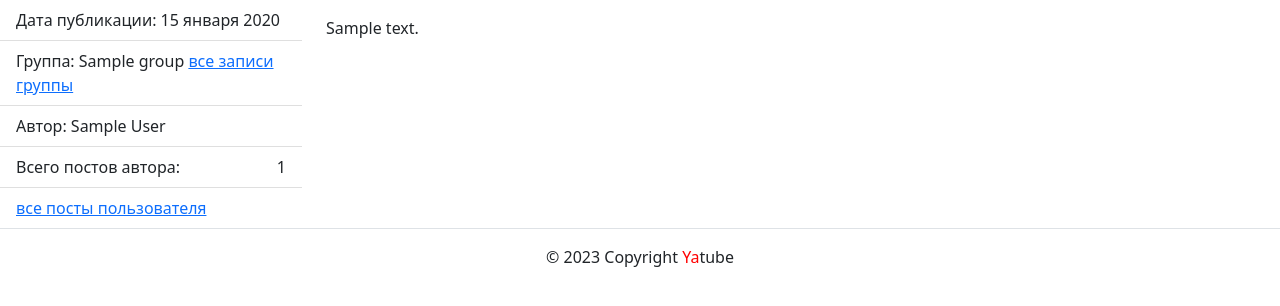
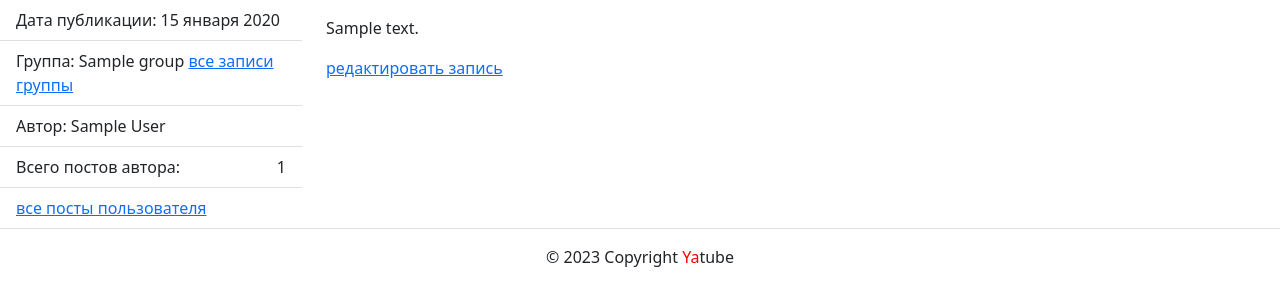
Before and after one commit to ostrogovkirill/hw03_forms, a Django app: page /posts/1/ in a window 1280 px wide. Shown: the part 56-362 px from the top of the page. Run offline with Django 3.2, Linux system fonts and the light colour scheme; tables that the repository leaves empty hold one stand-in row (values such as "Sample post"); some libraries are stand-ins or nearby versions.

Commit message:
Финальные исправления

```diff
--- a/yatube/templates/posts/post_detail.html
+++ b/yatube/templates/posts/post_detail.html
@@ -28,6 +28,7 @@
           <p>
             {{ post.text|linebreaks }}
           </p>
+          <a href="{% url 'posts:post_edit' post.pk %}">редактировать запись</a>
         </article>
       </div>
 {% endblock %}
```
